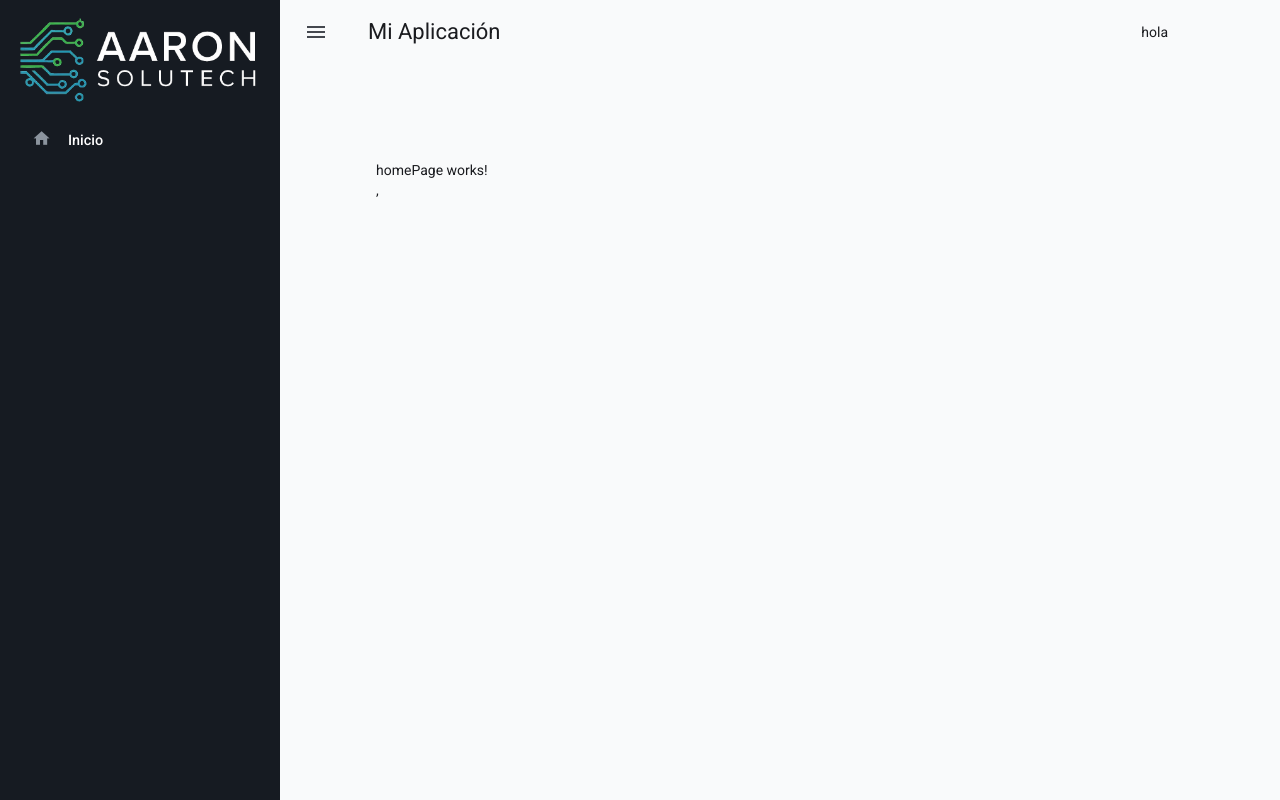
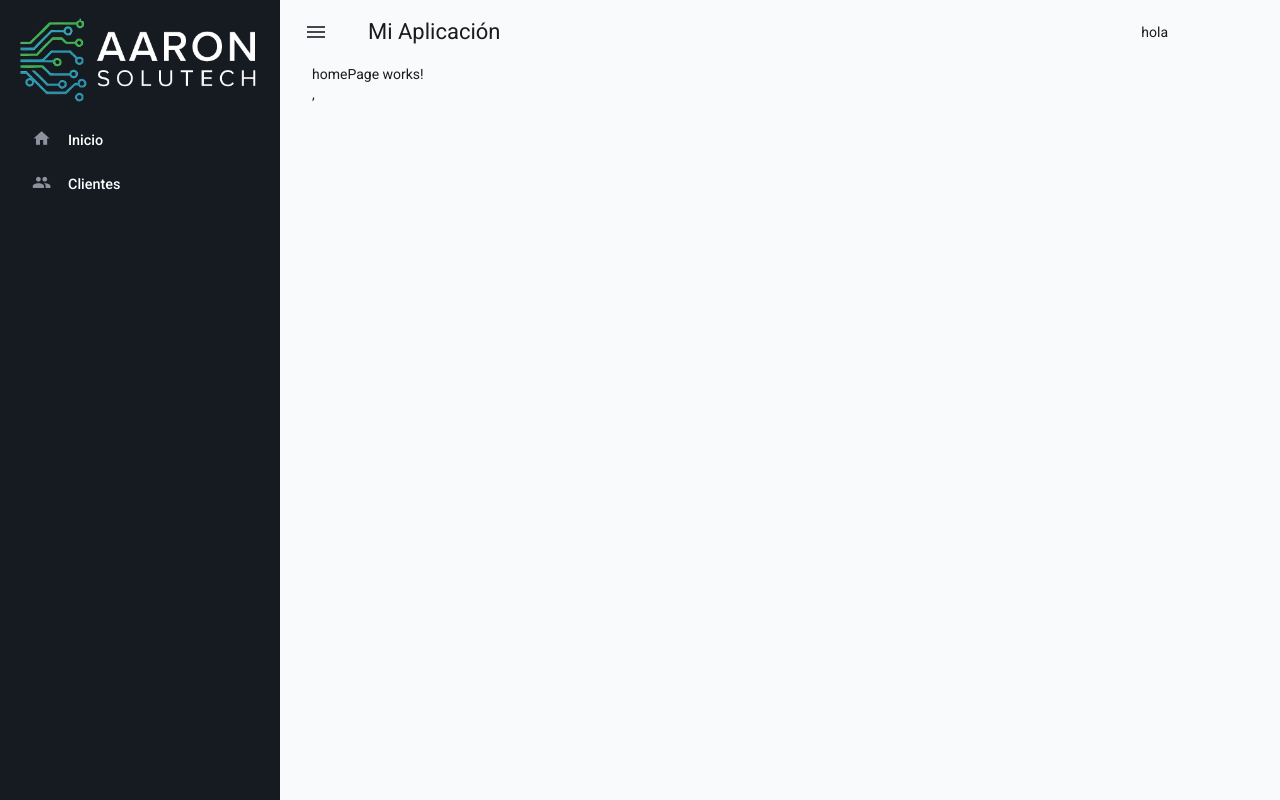
Before and after one commit to aaronJau21/admin-system-client-AaronJSolution-, an Angular app: page /home in a window 1280 px wide. Built offline with nearby package versions, Linux system fonts and the light colour scheme.

Commit message:
Add client page and update routing; enhance main layout navigation

```diff
--- /dev/null
+++ b/src/app/dahsboard/client/clientPage.component.css
@@ -0,0 +1,3 @@
+:host {
+  display: block;
+}
--- /dev/null
+++ b/src/app/dahsboard/client/clientPage.component.html
@@ -0,0 +1 @@
+<p>clientPage works!</p>,
--- a/src/app/dahsboard/dashboard.routes.ts
+++ b/src/app/dahsboard/dashboard.routes.ts
@@ -4,6 +4,10 @@ const routes: Routes = [
   {
     path: 'home',
     loadComponent: () => import('./home/homePage.component'),
+  },
+  {
+    path: 'client',
+    loadComponent: () => import('./client/clientPage.component'),
   },
   {
     path: '**',
--- a/src/app/shared/layout/mainLayout.component.html
+++ b/src/app/shared/layout/mainLayout.component.html
@@ -5,8 +5,8 @@
     <div class="mt-1">
       <nav class="sidebar-nav">
         @for (route of routes(); track route.name) {
-        <a href="#" class="nav-item">
-          <mat-icon class="nav-icon">home</mat-icon>
+        <a [routerLink]="route.route" class="nav-item">
+          <mat-icon class="nav-icon" [fontIcon]="route.icon"></mat-icon>
           <span class="nav-text">{{ route.name }}</span>
         </a>
         }
@@ -25,7 +25,7 @@
       <p>hola</p>
     </div>
 
-    <div class="p-6">
+    <div class="px-2">
       <router-outlet></router-outlet>
     </div>
   </mat-sidenav-content>
--- a/src/app/shared/layout/mainLayout.component.ts
+++ b/src/app/shared/layout/mainLayout.component.ts
@@ -4,10 +4,12 @@ import { MatButtonModule } from '@angular/material/button';
 import { MatIconModule } from '@angular/material/icon';
 import { MatSidenavModule } from '@angular/material/sidenav';
 import { MatToolbarModule } from '@angular/material/toolbar';
-import { RouterOutlet } from '@angular/router';
+import { RouterLink, RouterOutlet } from '@angular/router';
 
 interface IRoutes {
   name: string;
+  icon: string;
+  route: string;
 }
 
 @Component({
@@ -18,6 +20,7 @@ interface IRoutes {
     MatToolbarModule,
     MatIconModule,
     RouterOutlet,
+    RouterLink,
   ],
   templateUrl: './mainLayout.component.html',
   styleUrl: './mainLayout.component.css',
@@ -26,6 +29,13 @@ export default class MainLayoutComponent {
   public routes = signal<IRoutes[]>([
     {
       name: 'Inicio',
+      icon: 'home',
+      route: '/home',
+    },
+    {
+      name: 'Clientes',
+      icon: 'people',
+      route: '/client',
     },
   ]);
 }
```
Also changed, not shown: src/app/dahsboard/client/clientPage.component.ts (added, +9 -0 lines).
